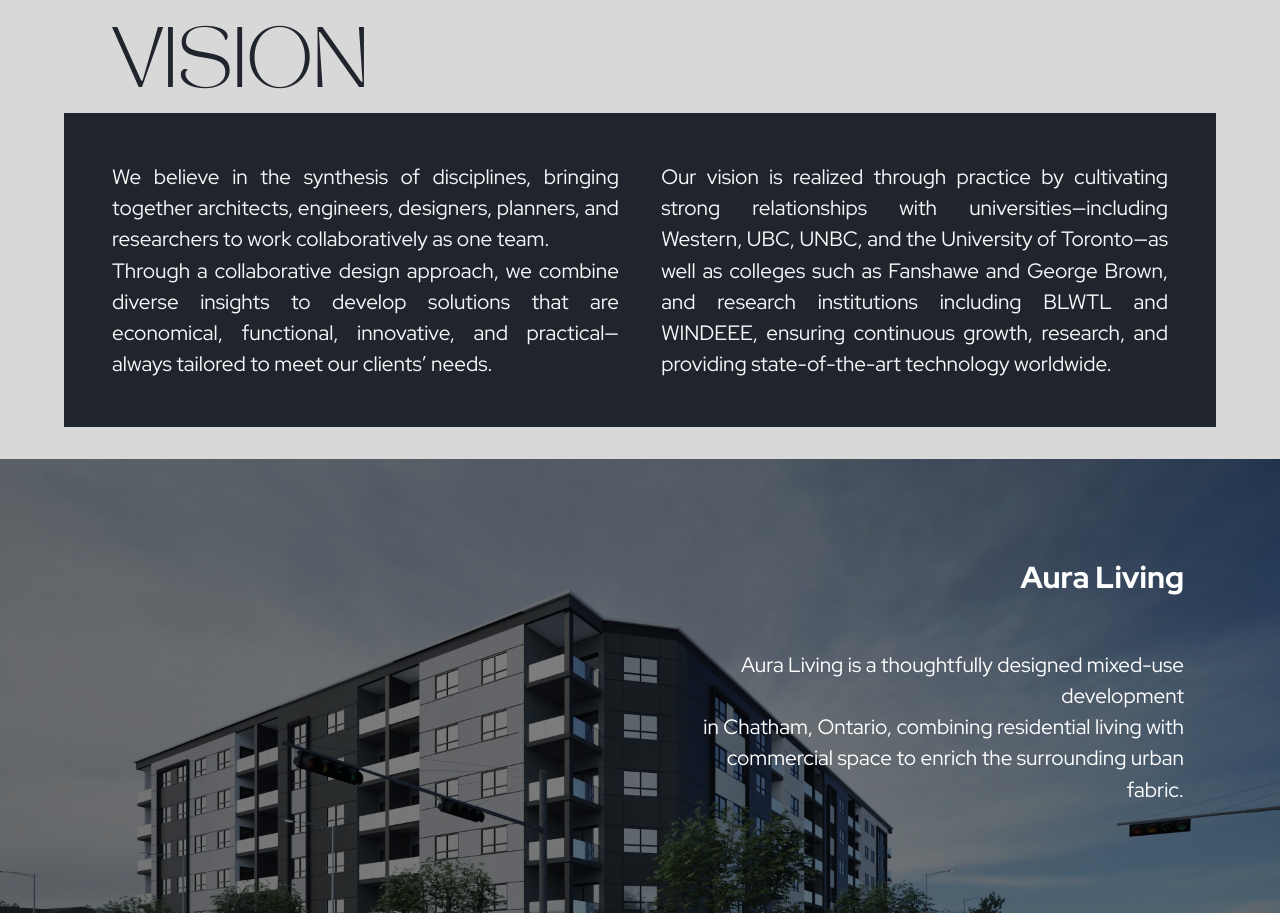
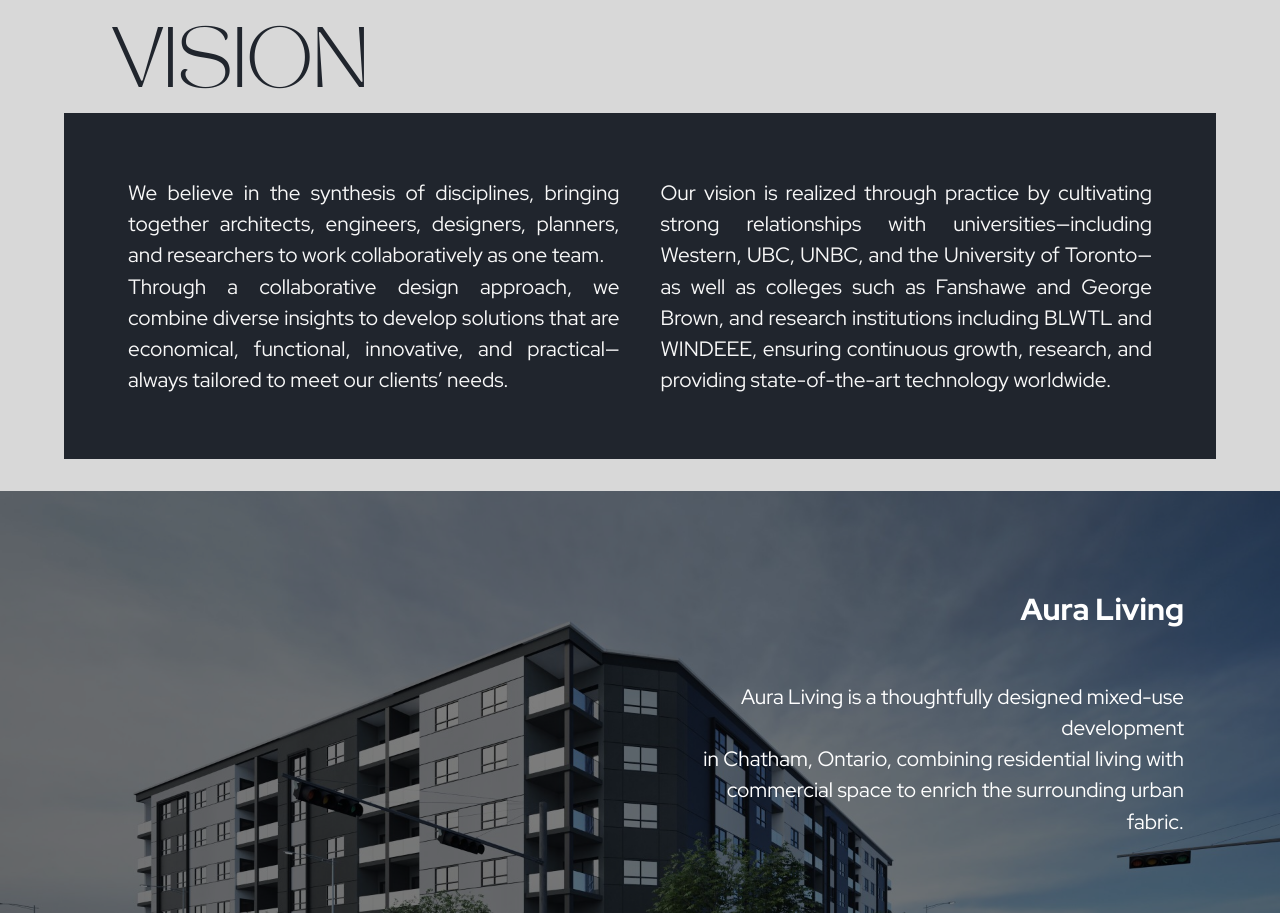
Before and after one commit to omar-m-ismail/IE_design, a React (Vite) app: page / in a window 1280 px wide. Shown: the part 1671-2584 px from the top of the page. Built offline with nearby package versions, Linux system fonts and the light colour scheme.

Commit message:
padding fix

```diff
--- a/src/App.css
+++ b/src/App.css
@@ -356,7 +356,7 @@ padding: 20px;
   display: flex;
 
   justify-content: space-between;
-  padding: 3rem;
+  padding: 4rem;
   background: #20252D;
   color: #f8f8f8;
 }
```
